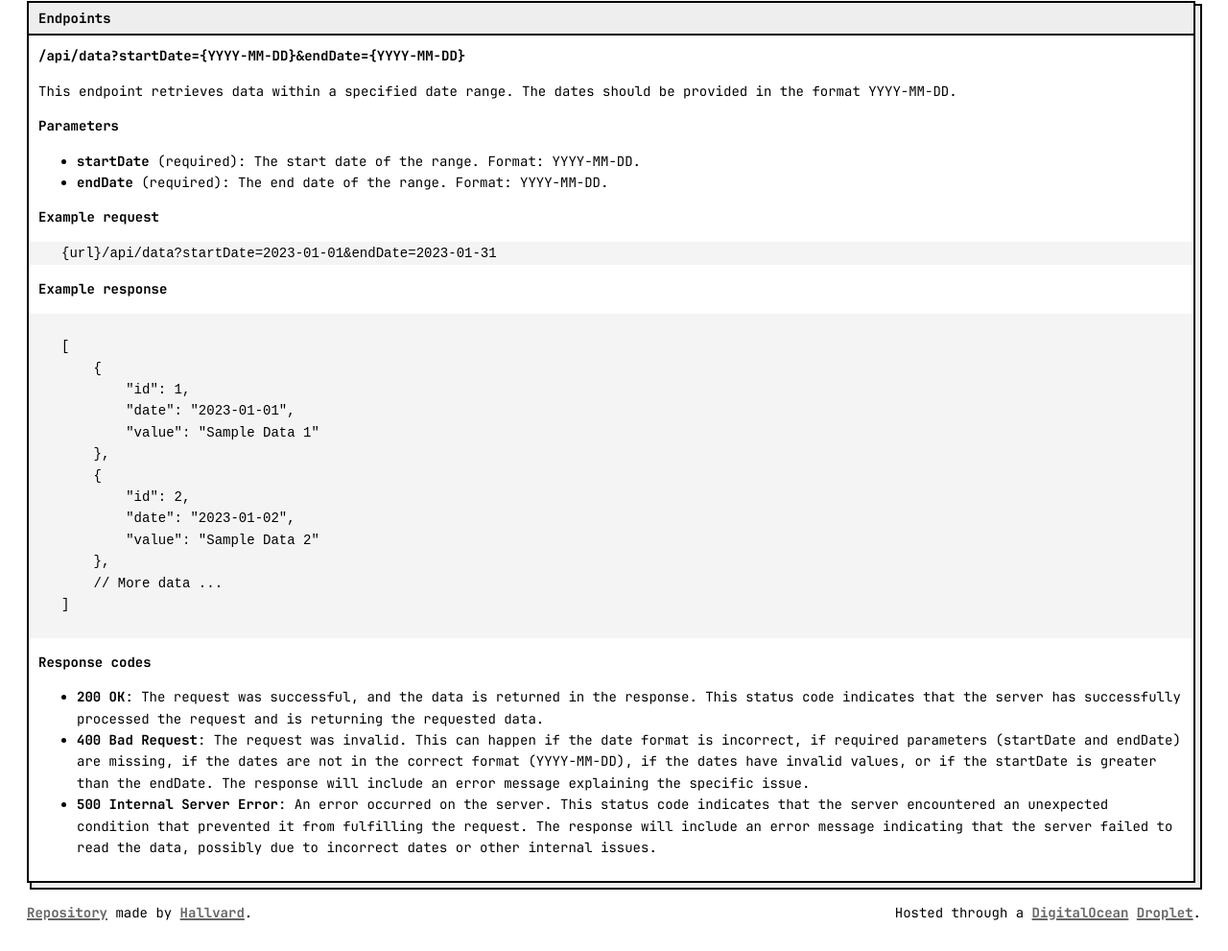
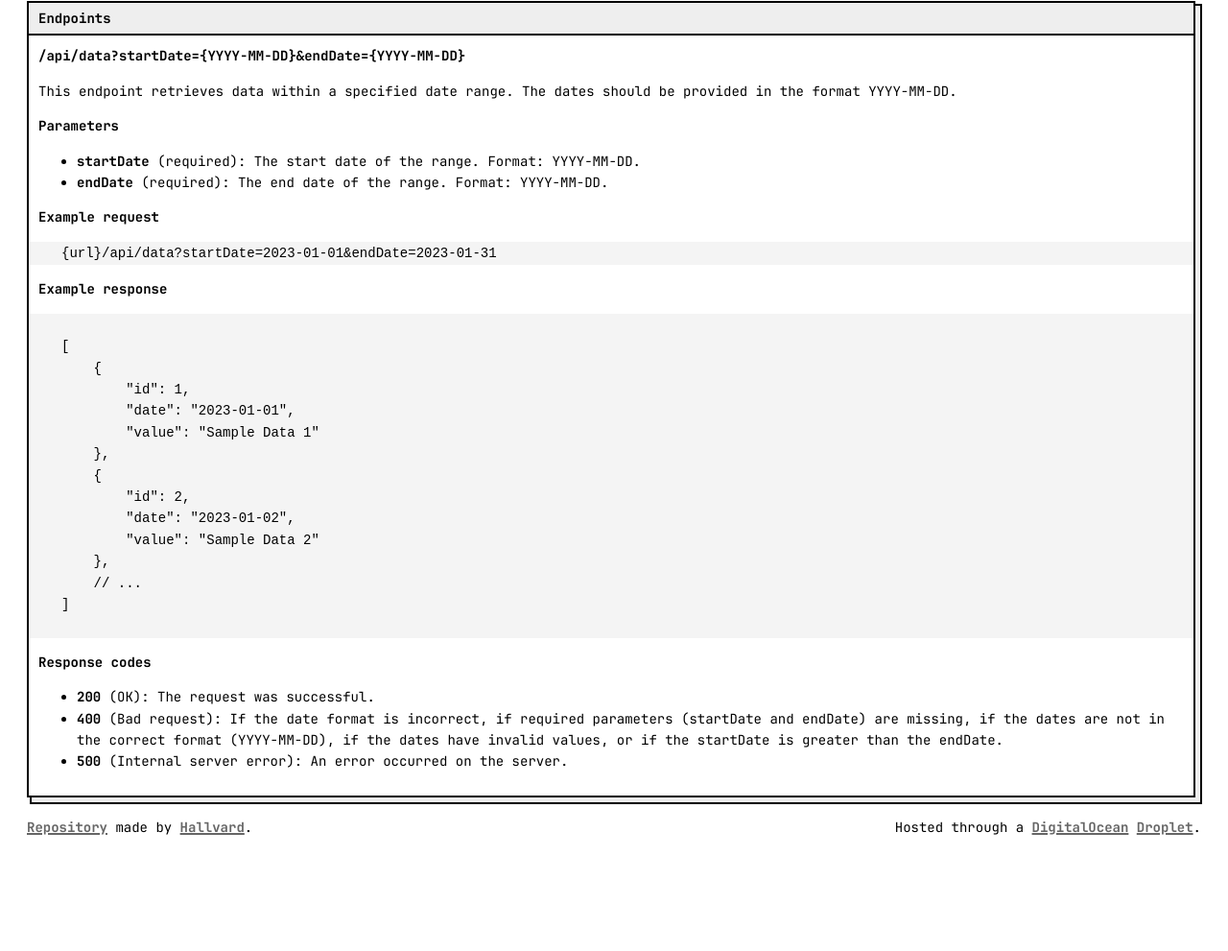
Before and after one commit to hallvardnmbu/IND320, a website: page index.html in a window 1280 px wide. Shown: the part 215-1206 px from the top of the page at 96% size. After the commit the page ends 1116 px from the top, so only its background shows below. Drawn offline with Linux system fonts and the light colour scheme.

Commit message:
Less clutter.

```diff
--- a/index.html
+++ b/index.html
@@ -72,30 +72,21 @@
         "date": "2023-01-02",
         "value": "Sample Data 2"
     },
-    // More data ...
+    // ...
 ]
                 </code></pre>
                 <strong>Response codes</strong>
                 <ul>
+                    <li><strong>200</strong> (OK): The request was successful.</li>
                     <li>
-                        <strong>200 OK</strong>: The request was successful, and the data is
-                        returned in the response. This status code indicates that the server has
-                        successfully processed the request and is returning the requested data.
+                        <strong>400</strong> (Bad request): If the date format is incorrect, if
+                        required parameters (startDate and endDate) are missing, if the dates are
+                        not in the correct format (YYYY-MM-DD), if the dates have invalid values, or
+                        if the startDate is greater than the endDate.
                     </li>
                     <li>
-                        <strong>400 Bad Request</strong>: The request was invalid. This can happen
-                        if the date format is incorrect, if required parameters (startDate and
-                        endDate) are missing, if the dates are not in the correct format
-                        (YYYY-MM-DD), if the dates have invalid values, or if the startDate is
-                        greater than the endDate. The response will include an error message
-                        explaining the specific issue.
-                    </li>
-                    <li>
-                        <strong>500 Internal Server Error</strong>: An error occurred on the server.
-                        This status code indicates that the server encountered an unexpected
-                        condition that prevented it from fulfilling the request. The response will
-                        include an error message indicating that the server failed to read the data,
-                        possibly due to incorrect dates or other internal issues.
+                        <strong>500</strong> (Internal server error): An error occurred on the
+                        server.
                     </li>
                 </ul>
             </section>
```
